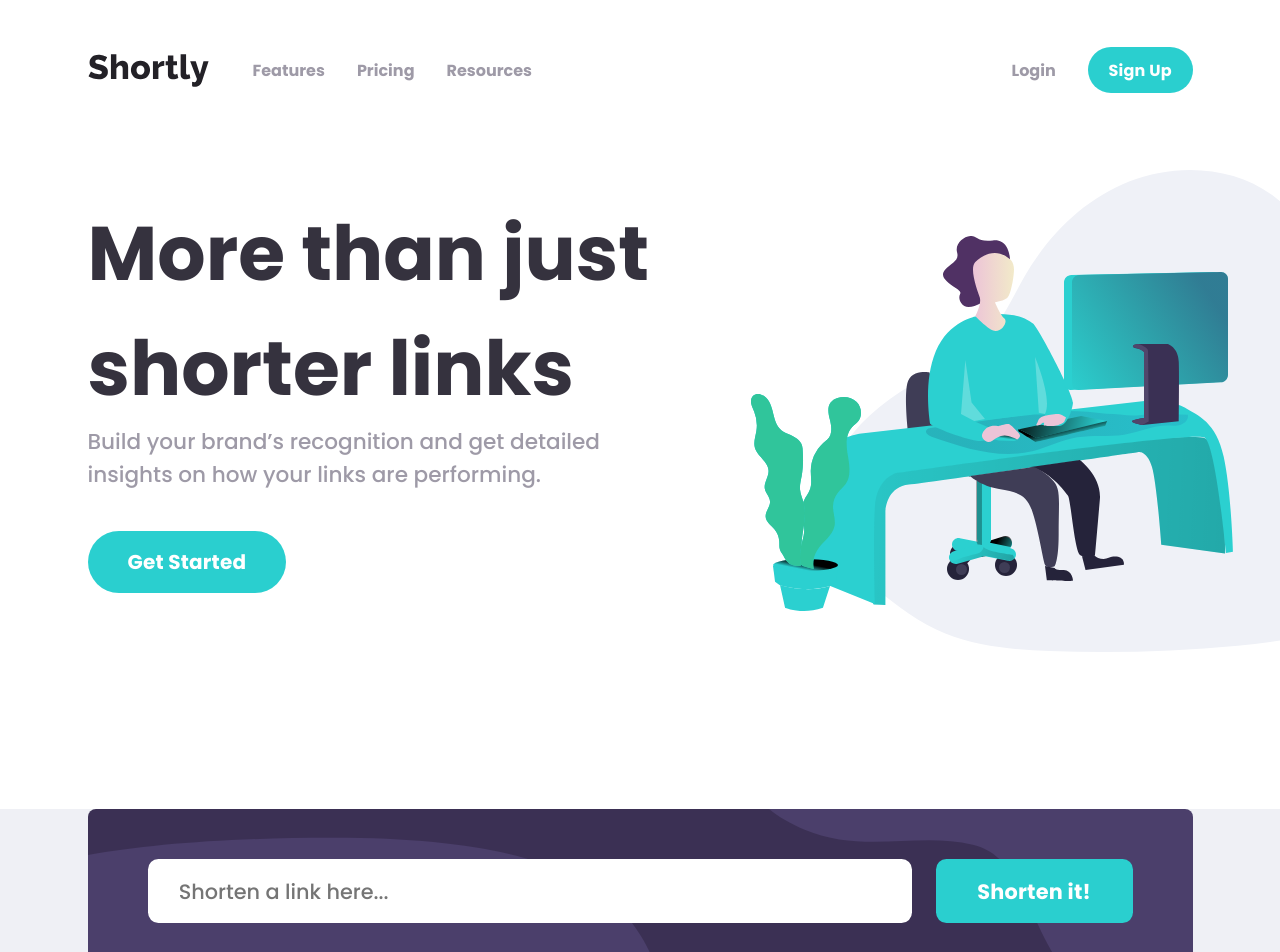
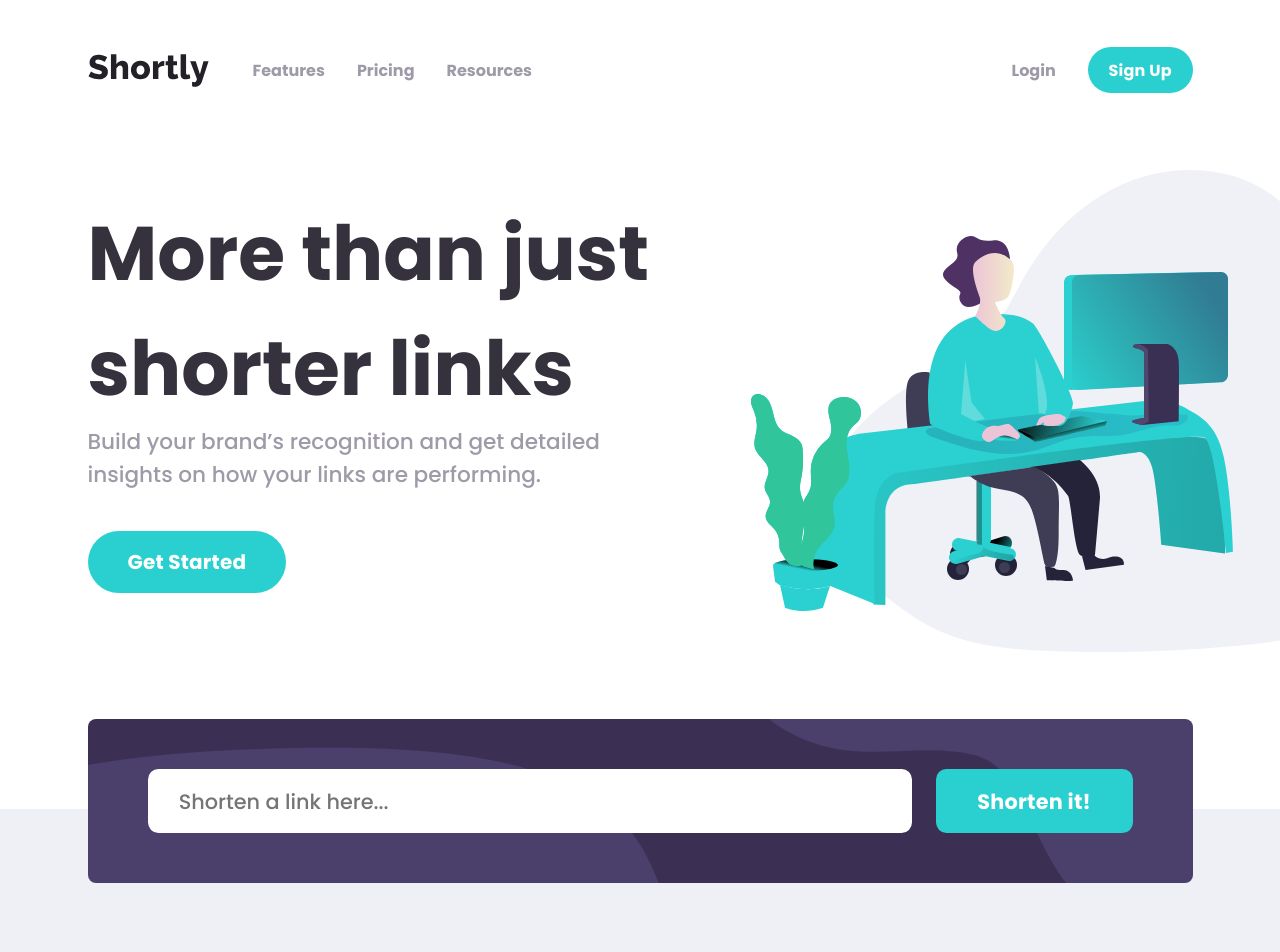
Before and after one commit to p-kosinski/url-shortening-api, a React (Create React App) app: page / in a window 1280 px wide. Shown: the top 952 px of the page. Built offline with nearby package versions, Linux system fonts and the light colour scheme.

Commit message:
Fix ShortenLinks components positioning

```diff
--- a/src/components/features/ShortenLinks/ShortenLinks.module.scss
+++ b/src/components/features/ShortenLinks/ShortenLinks.module.scss
@@ -1,13 +1,8 @@
 @use '../../../styles/variables' as variables;
 @use '../../../styles/mixins' as mixins;
 
-.component {
-  position: relative;
-}
-
 .form {
-  position: absolute;
-  top: -190px;
+  margin-top: -190px;
   background-color: variables.$color-secondary;
   background-image: url('../../../images/bg-shorten-desktop.svg');
   background-repeat: no-repeat;
@@ -19,7 +14,7 @@
   border-radius: variables.$radius-small;
 
   @include mixins.breakpoint(medium) {
-    top: -205px;
+    margin-top: -180px;
     background-image: url('../../../images/bg-shorten-mobile.svg');
     background-size: 73% 80%;
     background-position: top right;
--- a/src/components/features/ShortenedLink/ShortenedLink.module.scss
+++ b/src/components/features/ShortenedLink/ShortenedLink.module.scss
@@ -2,7 +2,7 @@
 @use '../../../styles/mixins' as mixins;
 
 .component {
-  margin-bottom: 18px;
+  margin-top: 24px;
   @include mixins.card();
   padding: 1em 1.5em;
   width: 100%;
@@ -14,7 +14,6 @@
   gap: 24px;
 
   @include mixins.breakpoint(medium) {
-    margin-top: 24px;
     padding: 0 1em 1em 1em;
     grid-template-columns: 1fr;
     grid-template-rows: 1fr min-content 1fr min-content;
```
